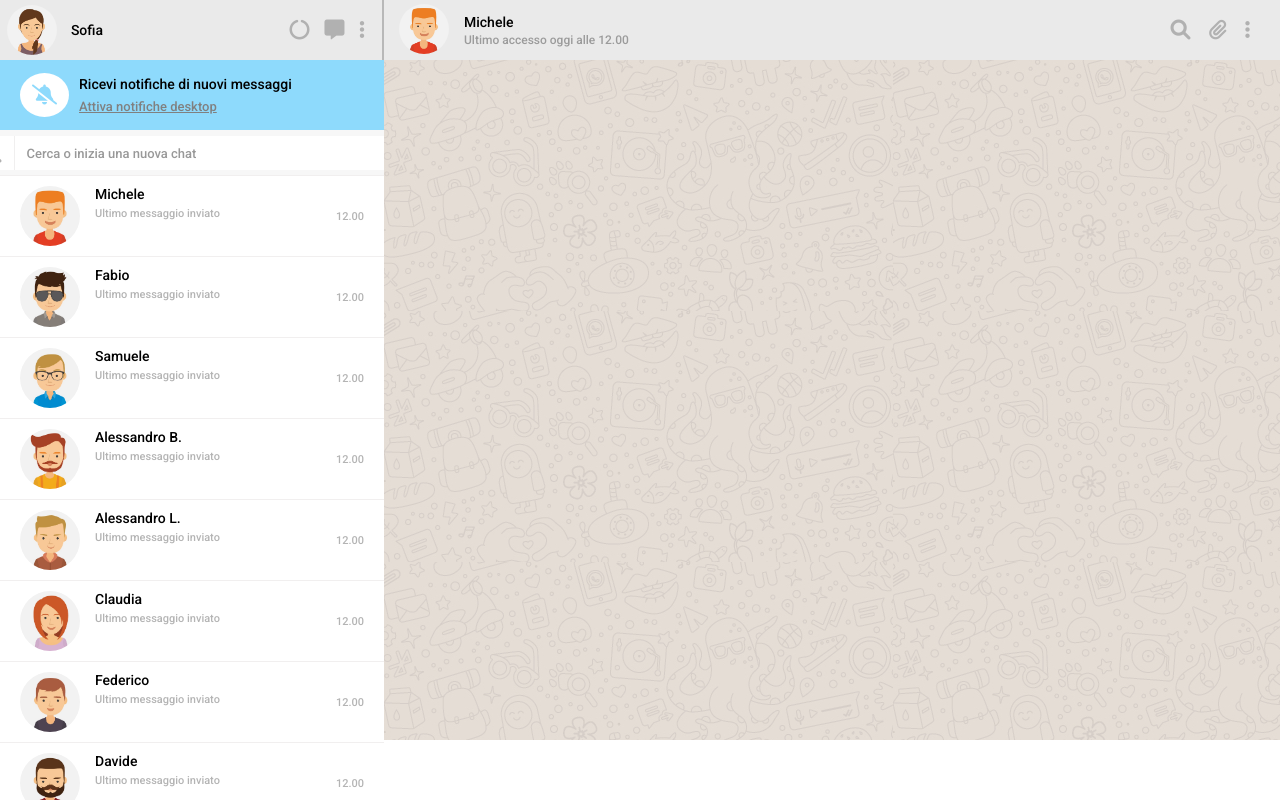
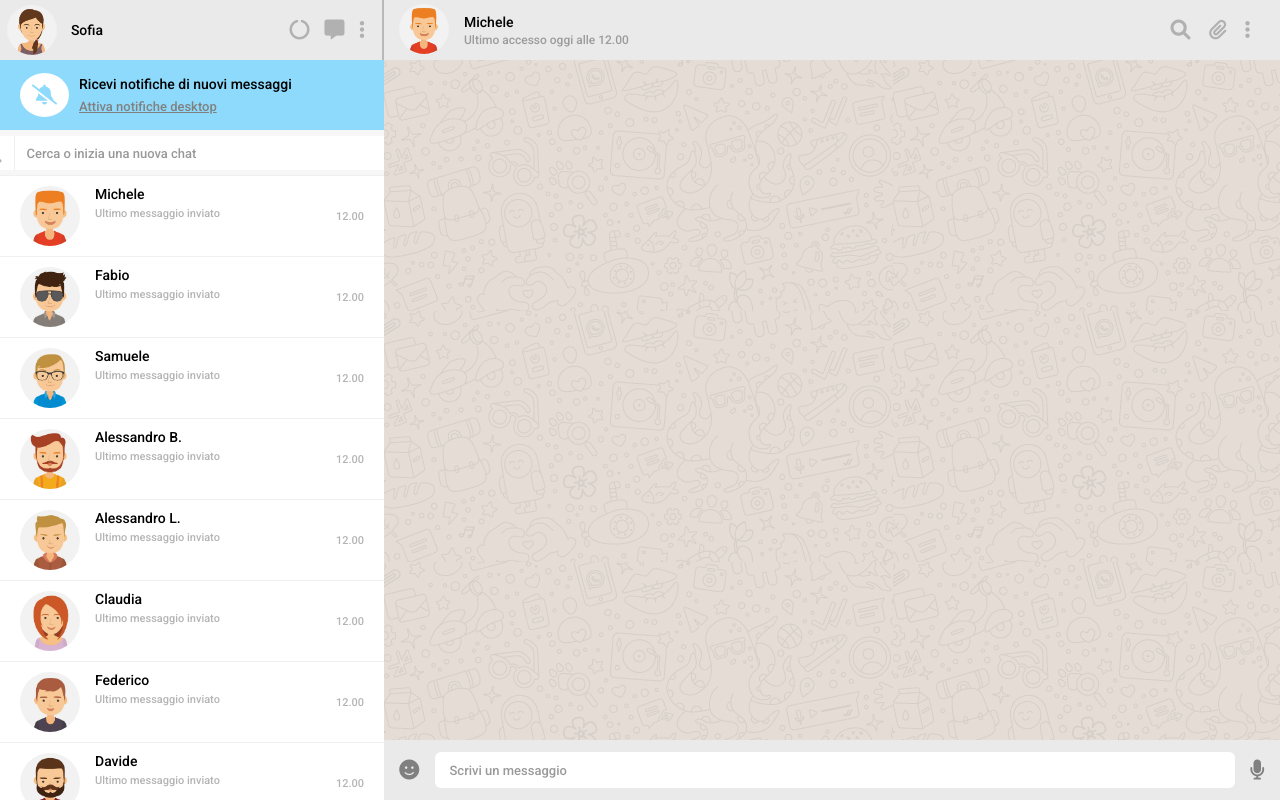
Before and after one commit to camillapalombi/vue-boolzapp, a plain HTML site: page index.html in a window 1280 px wide. Drawn offline with nearby package versions, Linux system fonts and the light colour scheme.

Commit message:
Colonna destra terminata

```diff
--- a/index.html
+++ b/index.html
@@ -120,7 +120,17 @@
 
                 </div>
 
+                <!--Bottom current chat-->
 
+                <div class="send-new-msg">
+
+                    <i class="fa-solid fa-face-smile"></i>
+
+                    <input class="input-write-msg" type="text" placeholder="Scrivi un messaggio">
+
+                    <i class="fa-solid fa-microphone"></i>
+
+                </div>
 
 
 
--- a/style/style.css
+++ b/style/style.css
@@ -225,3 +225,25 @@
     height: calc(100vh - 60px - 60px);
     background-image: url(../img/mine.jpg);
 }
+
+
+/*Bottom current chat*/
+
+.send-new-msg {
+    height: 60px;
+    display: flex;
+    justify-content: space-evenly;
+    align-items: center;
+    background-color: rgba(234,234,234,255);
+}
+
+.input-write-msg {
+    width: 800px;
+    border: none;
+    padding: 10px 15px;
+    border-radius: 6px;
+}
+
+.send-new-msg i {
+    color: grey;
+}
```
